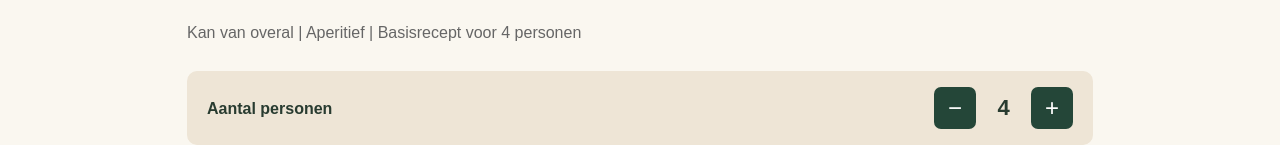
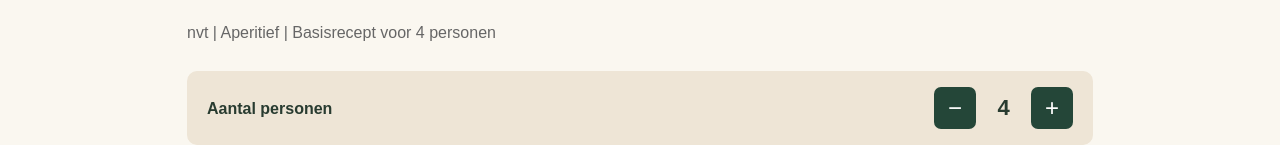
Before and after one commit to bartvandijck4kok-blip/kookworkshops, a plain HTML site: page tulpgebakje-met-rode-bosvruchten-en-karamel-van-westmalle-dubbel.html in a window 1280 px wide. Shown: the part 520-665 px from the top of the page. Drawn offline with Linux system fonts and the light colour scheme.

Commit message:
Publiceer recept: Tulpgebakje met rode bosvruchten en karamel van Westmalle Dubbel

```diff
--- a/tulpgebakje-met-rode-bosvruchten-en-karamel-van-westmalle-dubbel.html
+++ b/tulpgebakje-met-rode-bosvruchten-en-karamel-van-westmalle-dubbel.html
@@ -269,7 +269,7 @@ footer {
 <h1>Tulpgebakje met rode bosvruchten en karamel van Westmalle Dubbel</h1>
 
 <p class="info">
-    Kan van overal | Aperitief | Basisrecept voor 4 personen
+    nvt | Aperitief | Basisrecept voor 4 personen
 </p>
 
 <div class="porties">
```
